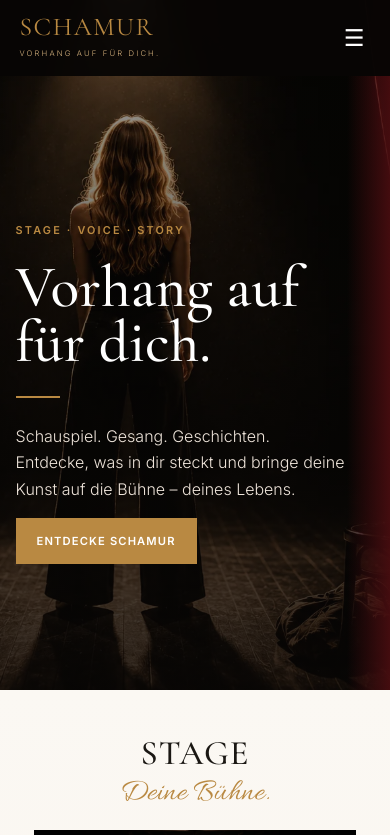
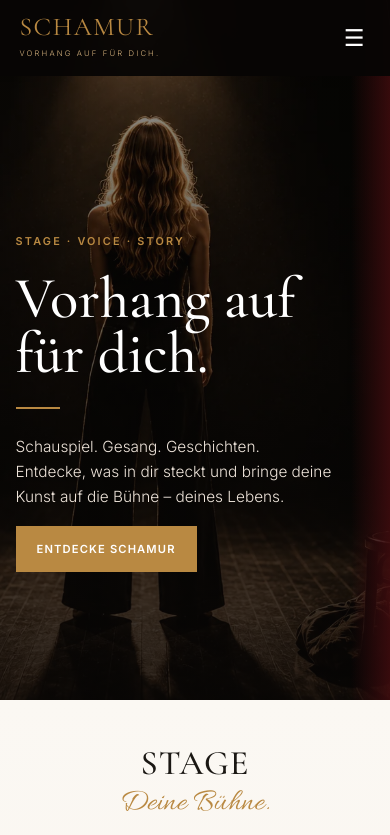
Before and after one commit to Sasisali/Schamur-, a plain HTML site: page index.html in a window 390 px wide. Shown: the top 835 px of the page. Drawn offline with nearby package versions, Linux system fonts and the light colour scheme.

Commit message:
Add files via upload

```diff
--- a/index.html
+++ b/index.html
@@ -10,6 +10,8 @@
 <link href="https://fonts.googleapis.com/css2?family=Allura&family=Cormorant+Garamond:ital,wght@0,400;0,500;0,600;1,400&family=Inter:wght@300;400;500;600&display=swap" rel="stylesheet">
 <link rel="icon" href="favicon.webp">
 <link rel="stylesheet" href="styles.css">
+<link rel="canonical" href="https://sasisali.github.io/Schamur-/">
+<script type="application/ld+json">{"@context": "https://schema.org", "@type": "Organization", "name": "SCHAMUR", "url": "https://sasisali.github.io/Schamur-/", "founder": {"@type": "Person", "name": "Sarah Trachsel"}, "sameAs": ["https://www.instagram.com/schamur_production/", "https://www.instagram.com/sasisa_li/", "https://www.tiktok.com/@sisa_li"]}</script>
 </head>
 <body>
 
@@ -63,7 +65,7 @@
     </article>
     <article class="world-card">
       <h3>ABOUT ME</h3><div class="script">Mein Gesicht.</div>
-      <div class="world-image"><img src="about-home-sunglasses.png" alt="Portrait von Sarah"></div>
+      <div class="world-image"><img src="daisies.webp" alt="Portrait von Sarah"></div>
       <p>Wer ich bin, was mich bewegt und wie Bühne, Musik und Geschichten bei SCHAMUR zusammenkommen.</p>
       <a class="btn" href="about.html">Mehr entdecken</a>
     </article>
@@ -81,7 +83,7 @@
       <a class="btn gold" href="about.html">Mehr über mich</a>
     </div>
     <div class="preview-collage">
-      <img class="main" src="about-portrait.png" alt="Sarah">
+      <img class="main" src="about-portrait.webp" alt="Sarah">
       <img class="polaroid" src="about-stage.webp" alt="Sarah auf der Bühne">
       <img class="portrait" src="about-headshot.webp" alt="Portrait von Sarah">
     </div>
--- a/styles.css
+++ b/styles.css
@@ -248,3 +248,48 @@ p{margin:1rem 0}
   }
   .home-hero h1{font-size:3.7rem}
 }
+
+
+/* V5 — final homepage hero restoration */
+.home-hero{
+  min-height:650px;
+  background:var(--black);
+}
+.home-hero::before{
+  content:"";
+  position:absolute;
+  inset:0;
+  background:
+    linear-gradient(90deg,
+      rgba(8,6,5,.97) 0%,
+      rgba(8,6,5,.90) 29%,
+      rgba(8,6,5,.62) 44%,
+      rgba(8,6,5,.20) 61%,
+      rgba(8,6,5,.04) 100%),
+    url("hero-stage.webp") 68% center/cover no-repeat;
+}
+.home-hero::after{
+  width:10%;
+  background:linear-gradient(90deg,transparent,rgba(74,13,16,.72));
+}
+.hero-content{
+  padding-top:105px;
+  max-width:465px;
+}
+.home-hero h1{
+  font-size:clamp(3.8rem,5.3vw,5.5rem);
+  line-height:.95;
+}
+.home-hero p{
+  max-width:420px;
+  font-size:.96rem;
+}
+@media(max-width:700px){
+  .home-hero{min-height:700px}
+  .home-hero::before{
+    background:
+      linear-gradient(rgba(8,6,5,.42),rgba(8,6,5,.84)),
+      url("hero-stage.webp") 58% center/cover no-repeat;
+  }
+  .home-hero h1{font-size:3.65rem}
+}
```
Also changed, not shown: 404.html (+2 -2 lines), about.html (+5 -3 lines), stage.html (+3 -1 lines), story.html (+3 -1 lines), voice.html (+3 -1 lines), README.txt, 3 other files.
